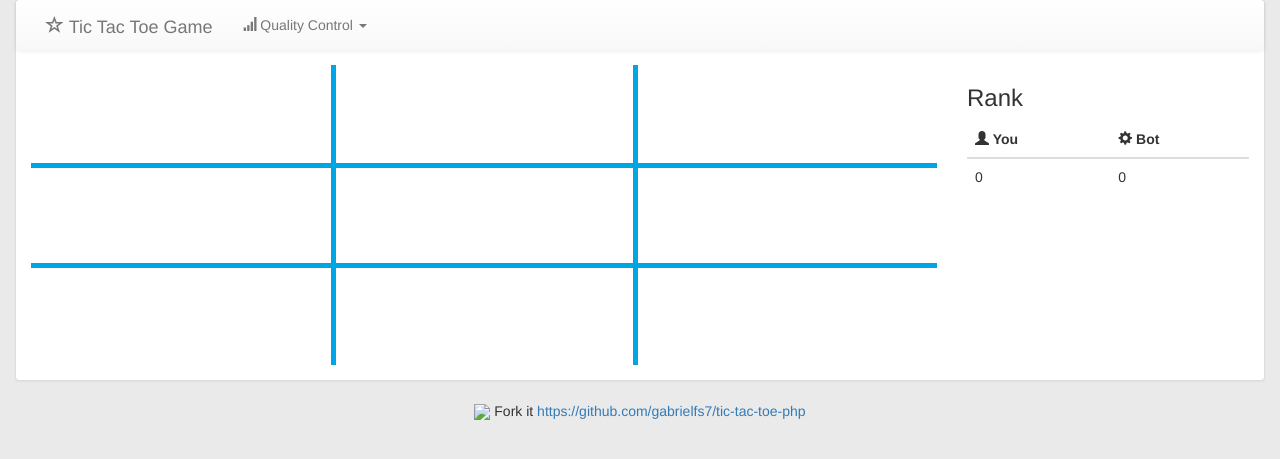
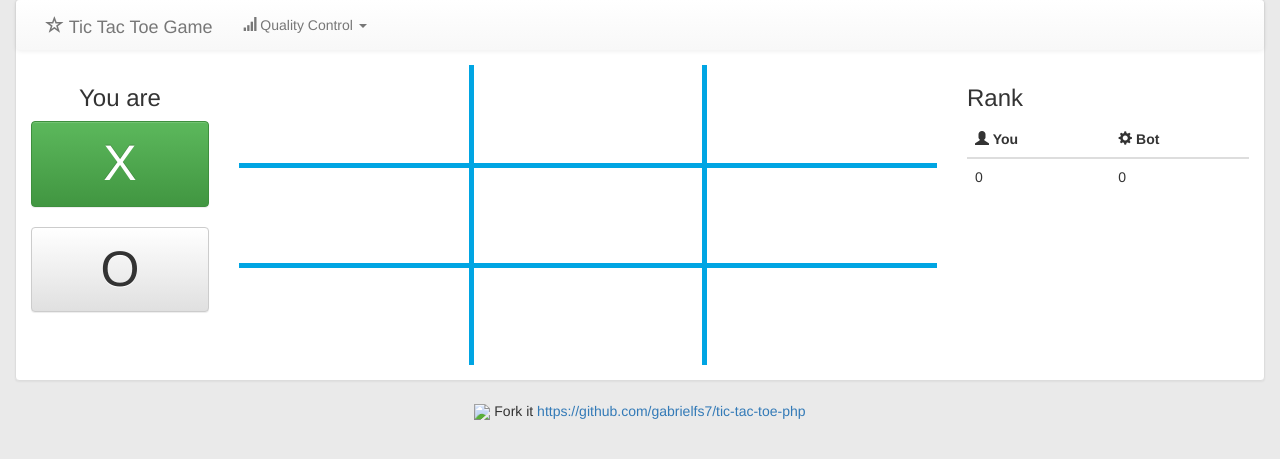
Before and after one commit to radhikagupta07/tic-tac-toe-php, a PHP site: template template/index.html.twig in a window 1280 px wide. Shown: the part 21-480 px from the top of the page. Run offline with PHP 8.4, Linux system fonts and the light colour scheme; the template is opened without the code that fills it, so the values that code supplies are empty; some libraries are stand-ins or nearby versions.

Commit message:
allow player to select unit

```diff
--- a/public/css/styles.css
+++ b/public/css/styles.css
@@ -61,3 +61,8 @@ body {
 @keyframes blinker {
     50% { opacity: 0; }
 }
+
+.player-unit {
+    width: 100% !important;
+    font-size: 50px;
+}
--- a/template/index.html.twig
+++ b/template/index.html.twig
@@ -1,7 +1,15 @@
 {% extends 'base/base.html.twig' %}
 {% block content %}
-    <div class="row">
-        <div class="col-sm-9 text-center">
+    <div class="row" xmlns="http://www.w3.org/1999/html">
+        <div class="col-sm-2 text-center">
+            <h3>You are</h3>
+            <span class="hidden player-unit-selected">X</span>
+            <button class="btn btn-success player-unit">X</button>
+            <br/>
+            <br/>
+            <button class="btn btn-default player-unit">O</button>
+        </div>
+        <div class="col-sm-7 text-center">
             <div class="status-message alert alert-info">
                 <span class="message pull-left">aa</span>
                 <button type="button" class="btn btn-success pull-right">
```
Also changed, not shown: public/js/game.js (+36 -6 lines).
